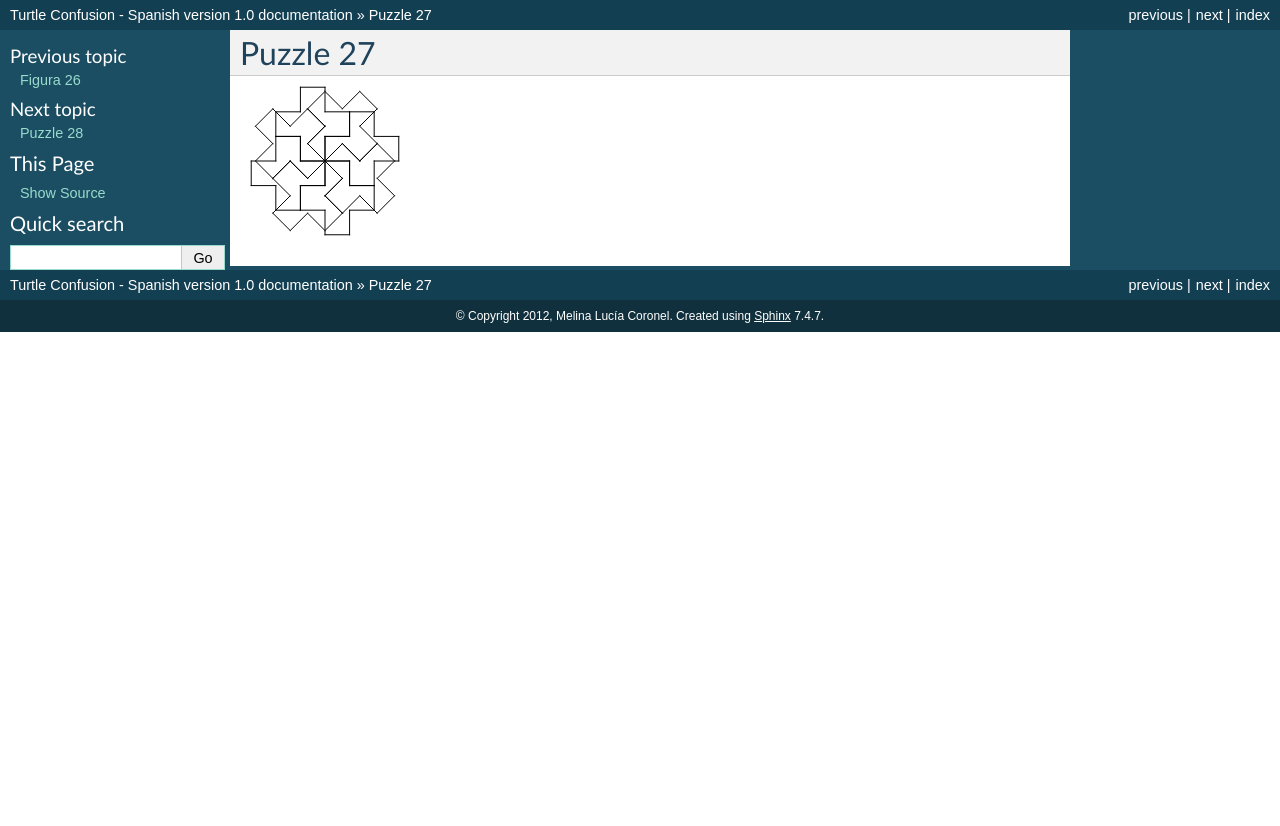
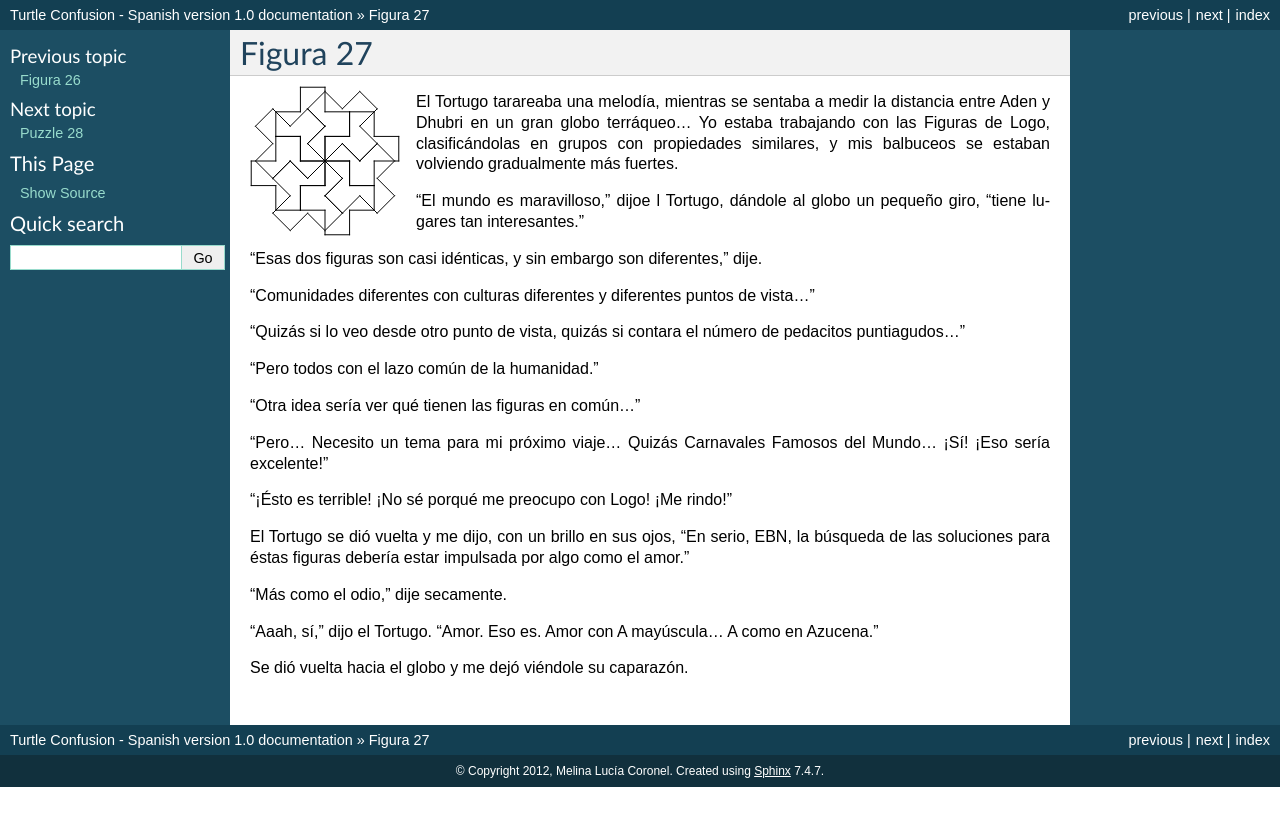
Before and after one commit to humitos/turtle-confusion-es, a Sphinx documentation site: the page built from docs/puzzle-27.rst, in a window 1280 px wide. Shown: the top 826 px of the page. Built offline with Sphinx 7.4.7, drawn with Linux system fonts in a browser that asks for light colours.

Commit message:
puzzle 27 finished

```diff
--- a/docs/puzzle-27.rst
+++ b/docs/puzzle-27.rst
@@ -1,4 +1,4 @@
-Puzzle 27
+Figura 27
 =========
 
 .. image:: _static/images/confusion-27.svg
@@ -7,3 +7,29 @@ Puzzle 27
    :scale: 50 %
    :alt: Puzzle 27
    :align: left
+
+El Tortugo tarareaba una melodía, mientras se sentaba a medir la distancia entre Aden y Dhubri en un gran globo terráqueo... Yo estaba trabajando con las Figuras de Logo, clasificándolas en grupos con propiedades similares, y mis balbuceos se estaban volviendo gradualmente más fuertes.
+
+"El mundo es maravilloso," dijoe l Tortugo, dándole al globo un pequeño giro, "tiene lugares tan interesantes."
+
+"Esas dos figuras son casi idénticas, y sin embargo son diferentes," dije.
+
+"Comunidades diferentes con culturas diferentes y diferentes puntos de vista..."
+
+"Quizás si lo veo desde otro punto de vista, quizás si contara el número de pedacitos puntiagudos..."
+
+"Pero todos con el lazo común de la humanidad."
+
+"Otra idea sería ver qué tienen las figuras en común..."
+
+"Pero... Necesito un tema para mi próximo viaje... Quizás Carnavales Famosos del Mundo... ¡Sí! ¡Eso sería excelente!"
+
+"¡Ésto es terrible! ¡No sé porqué me preocupo con Logo! ¡Me rindo!"
+
+El Tortugo se dió vuelta y me dijo, con un brillo en sus ojos, "En serio, EBN, la búsqueda de las soluciones para éstas figuras debería estar impulsada por algo como el amor."
+
+"Más como el odio," dije secamente.
+
+"Aaah, sí," dijo el Tortugo. "Amor. Eso es. Amor con A mayúscula... A como en Azucena."
+
+Se dió vuelta hacia el globo y me dejó viéndole su caparazón.
```
